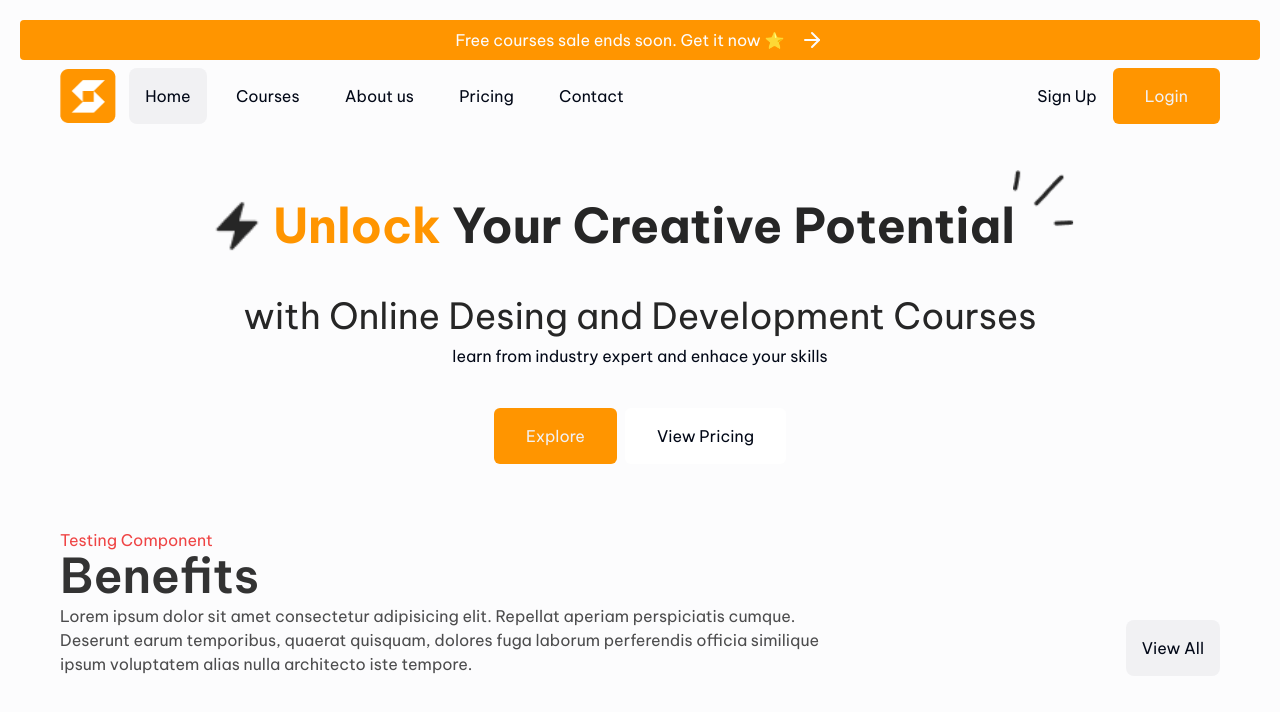
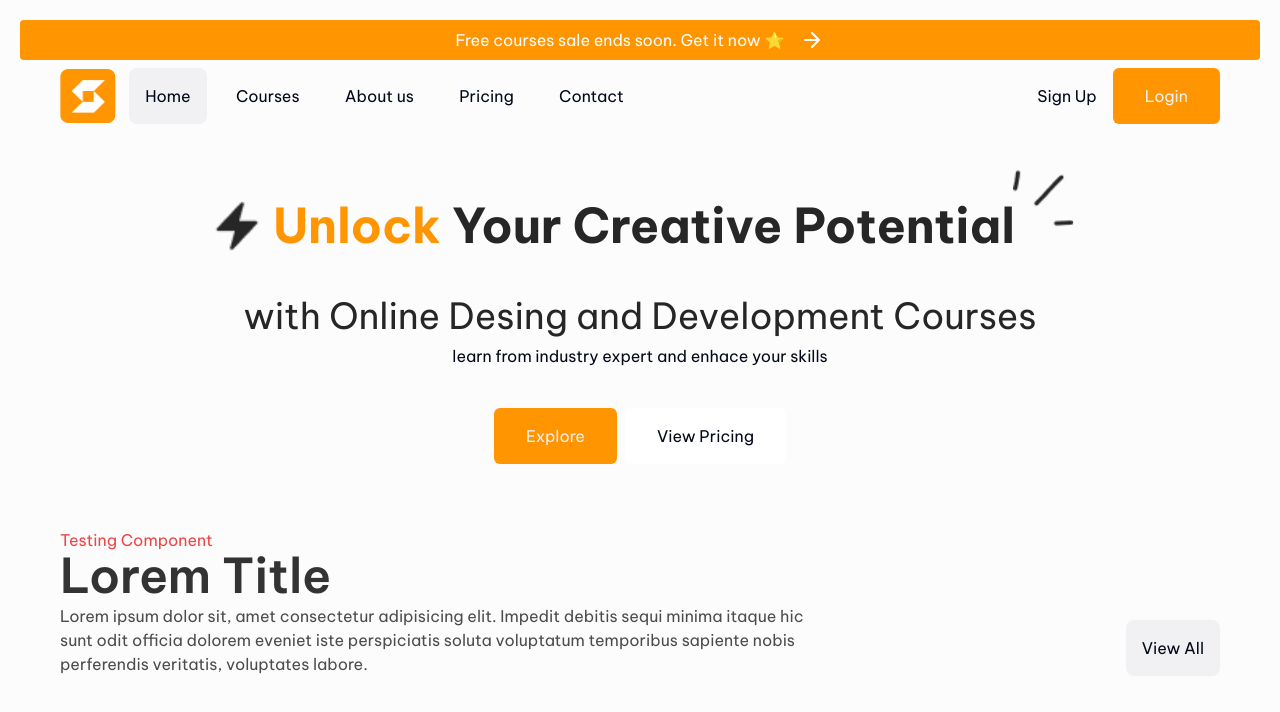
Before and after one commit to ManuelAlejandro93/innovarte, a React (Vite) app: page / in a window 1280 px wide. Shown: the top 712 px of the page. Built offline with nearby package versions, Linux system fonts and the light colour scheme; what tailwindcss-animated would draw is missing.

Commit message:
ultimo commit en main

```diff
--- a/src/Components/SingleSectionHeader/SingleSectionHeader.tsx
+++ b/src/Components/SingleSectionHeader/SingleSectionHeader.tsx
@@ -1,18 +1,26 @@
 import { AppButton } from '@/Components';
 import { fontsizes } from '@/Standars';
 
-export const SingleSectionHeader = () => {
+interface SingleSectionInterface {
+  title: String;
+  subtitle: String;
+}
+
+const loremSubtitle =
+  'Lorem ipsum dolor sit, amet consectetur adipisicing elit. Impedit debitis sequi minima itaque hic sunt odit officia dolorem eveniet iste perspiciatis soluta voluptatum temporibus sapiente nobis perferendis veritatis, voluptates labore.';
+
+export const SingleSectionHeader = ({
+  title,
+  subtitle
+}: SingleSectionInterface) => {
   return (
     <div>
       <h2 className={`${fontsizes.titles} text-app-grey-20 mb-1 font-semibold`}>
-        Benefits
+        {title ?? 'Lorem Title'}
       </h2>
       <div className='grid space-y-4 sm:flex sm:flex-row sm:justify-between'>
         <h3 className={`${fontsizes.general} text-app-grey-30 w-2/3`}>
-          Lorem ipsum dolor sit amet consectetur adipisicing elit. Repellat
-          aperiam perspiciatis cumque. Deserunt earum temporibus, quaerat
-          quisquam, dolores fuga laborum perferendis officia similique ipsum
-          voluptatem alias nulla architecto iste tempore.
+          {subtitle ?? loremSubtitle}
         </h3>
         <span className='sm:flex sm:flex-col sm:justify-end'>
           <AppButton text={'View All'}></AppButton>
```
